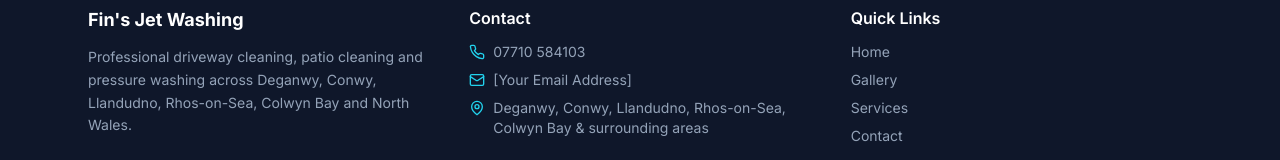
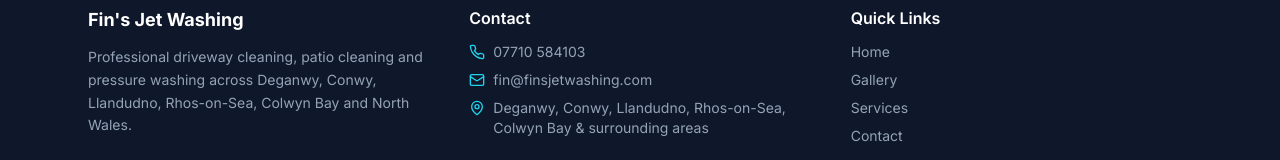
Before and after one commit to finners68/fins-jetwashing, a React (Vite) app in the folder project/: page / in a window 1280 px wide. Shown: the part 5635-5795 px from the top of the page. Built offline with nearby package versions, Linux system fonts and the light colour scheme; no server answers.

Commit message:
Update Footer.tsx

```diff
--- a/project/src/components/Footer.tsx
+++ b/project/src/components/Footer.tsx
@@ -28,7 +28,7 @@ export default function Footer() {
               </li>
               <li className="flex items-center gap-2">
                 <Mail className="w-4 h-4 text-cyan-400" />
-                <span>[Your Email Address]</span>
+                <span>fin@finsjetwashing.com</span>
               </li>
               <li className="flex items-start gap-2">
                 <MapPin className="w-4 h-4 text-cyan-400 mt-0.5 flex-shrink-0" />
```
